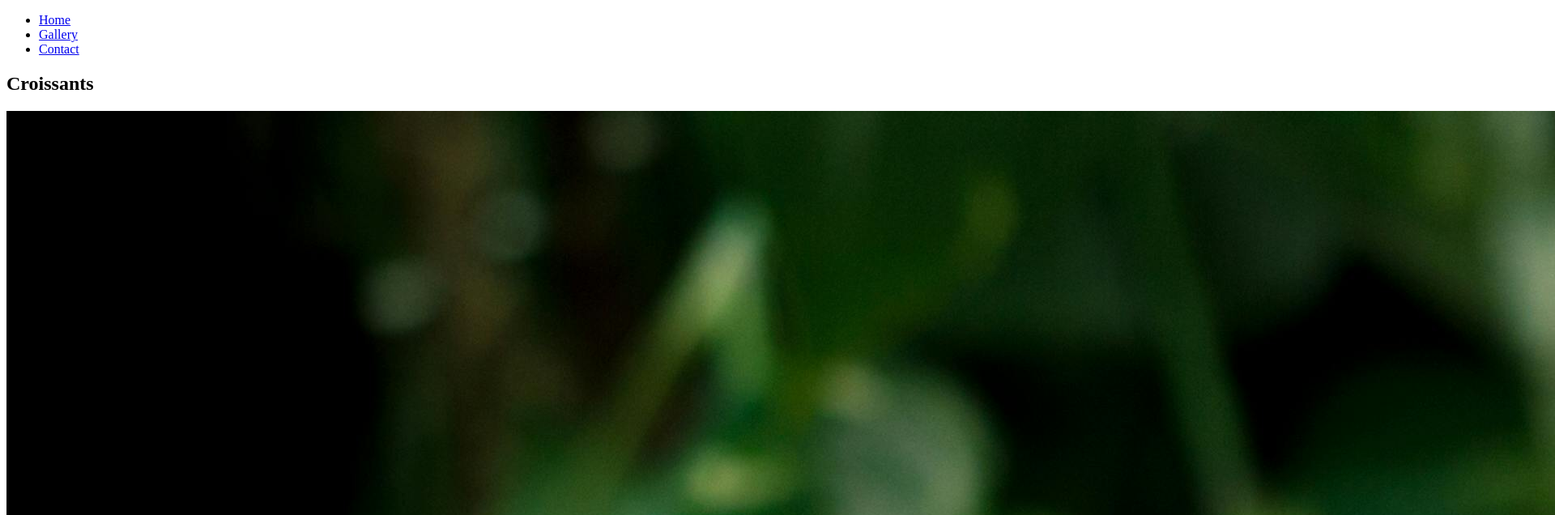
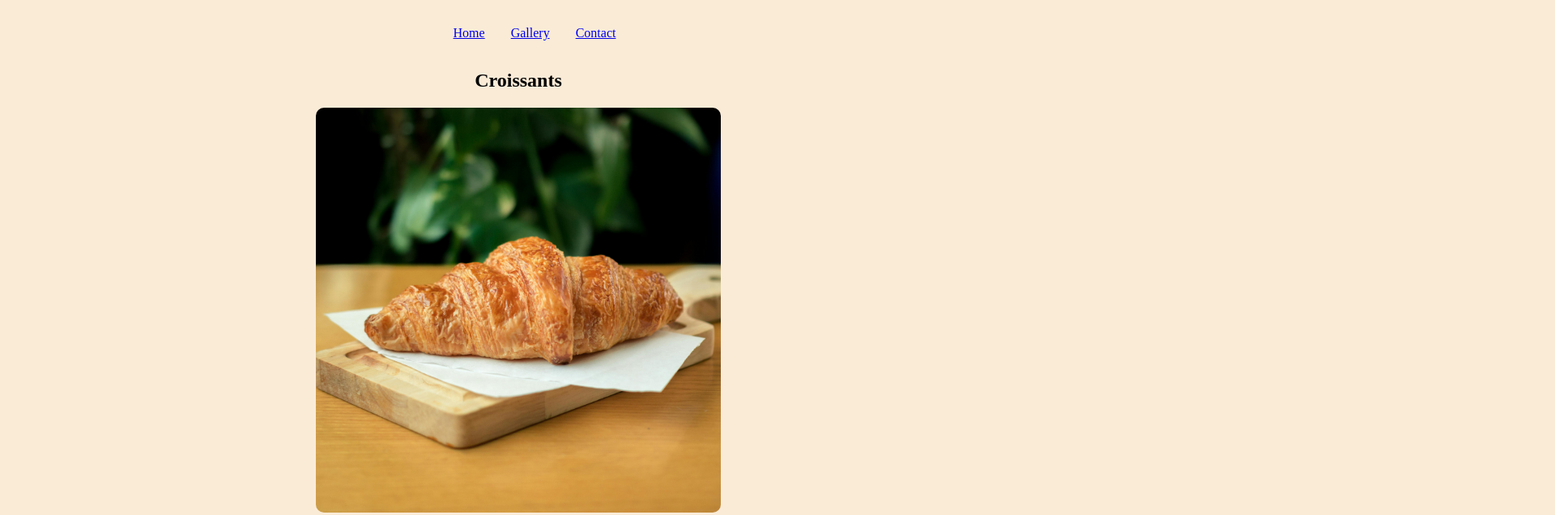
Before and after one commit to sarahvue/Croissant, a plain HTML site: page photo.html in a window 1280 px wide. Shown: the top 636 px of the page at 81% size, 1920 px wide, since content can reach past the window. Drawn offline with Linux system fonts and the light colour scheme.

Commit message:
Added CSS

```diff
--- a/photo.html
+++ b/photo.html
@@ -3,7 +3,8 @@
   <head>
     <meta charset="UTF-8" />
     <meta name="viewport" content="width=device-width, initial-scale=1.0" />
-    <title>Home Page</title>
+    <title>Gallery Page</title>
+    <link rel="stylesheet" href="/src/styles.css" />
   </head>
   <body>
     <header>
--- /dev/null
+++ b/src/styles.css
@@ -0,0 +1,26 @@
+body {
+  background-color: antiquewhite;
+}
+
+nav ul {
+  display: flex;
+  justify-content: center;
+}
+
+nav ul li {
+  list-style-type: none;
+  margin: 1em;
+}
+
+h1,
+h2,
+p {
+  text-align: center;
+}
+
+img {
+  width: 500px;
+  display: block;
+  margin: 0 auto;
+  border-radius: 10px;
+}
```
Also changed, not shown: contact.html (+2 -1 lines), index.html (+1 -0 lines).
